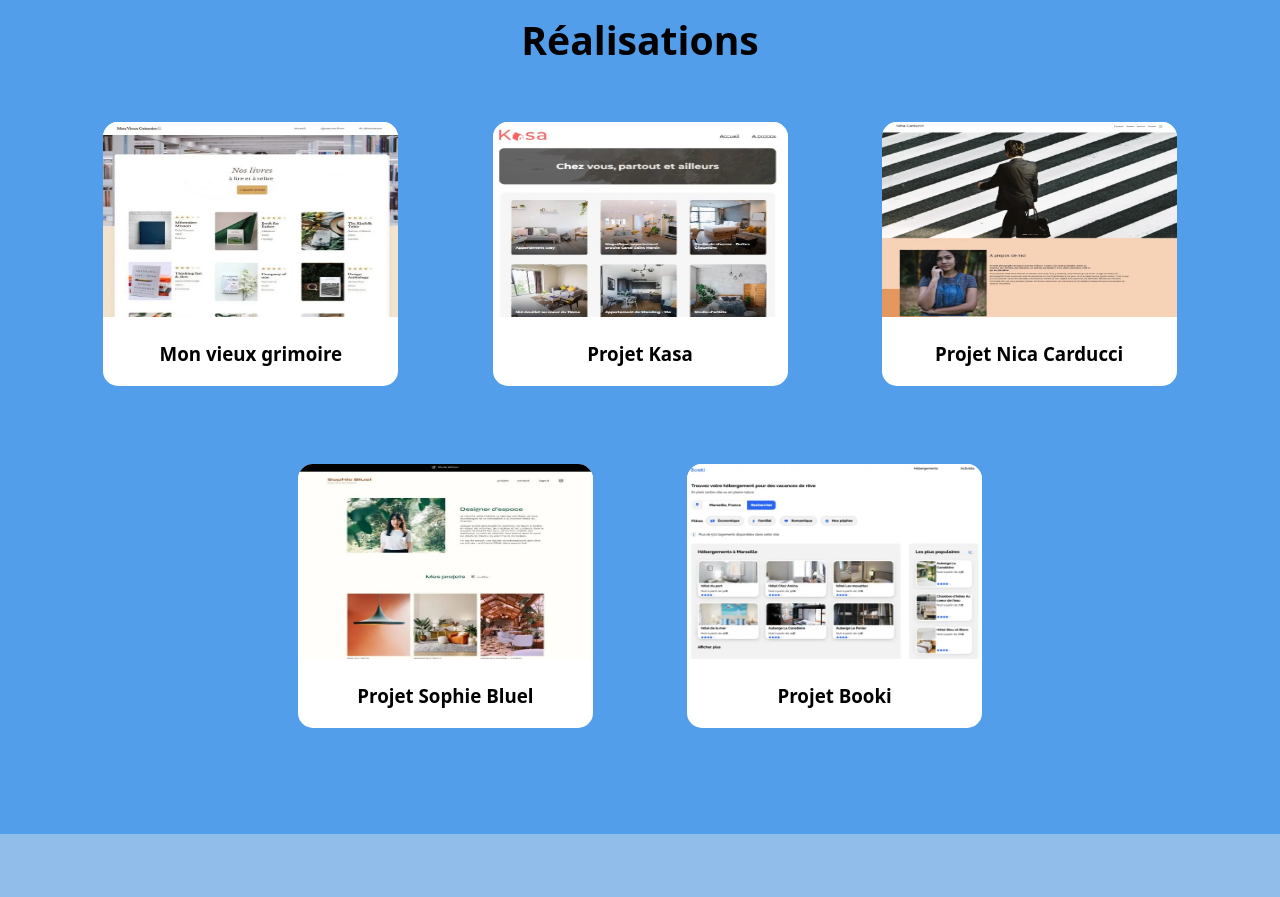
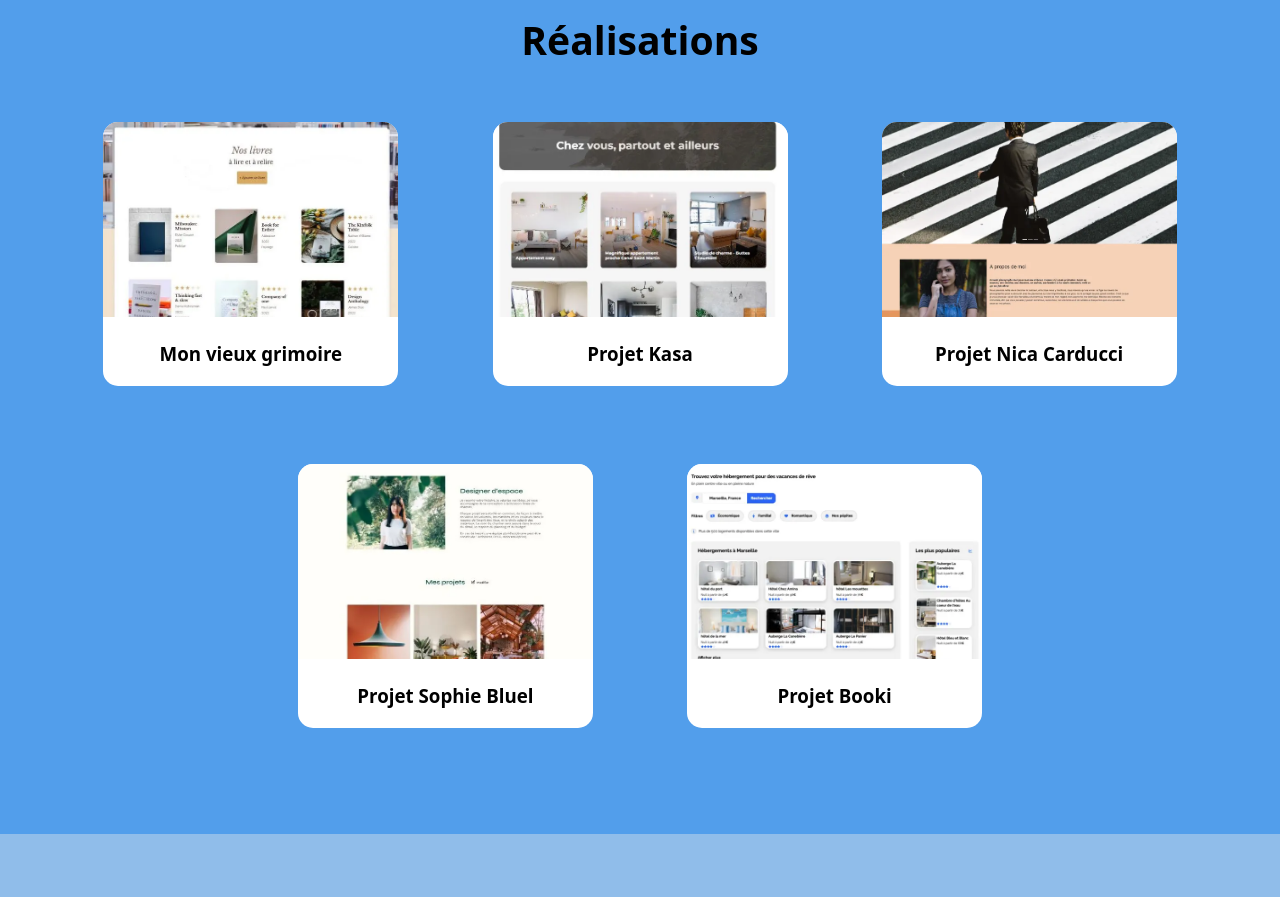
Before and after one commit to VivianeCG/mon_portfolio, a React (Create React App) app: page / in a window 1280 px wide. Shown: the part 2120-3017 px from the top of the page. Built offline with nearby package versions, Linux system fonts and the light colour scheme; a web font is replaced by a local one.

Commit message:
modifs photos

```diff
--- a/src/App.css
+++ b/src/App.css
@@ -171,6 +171,7 @@ h1{
   width: 295px;
   height: 195px;
   border-radius: 15px 15px 0 0;
+  object-fit: cover;
 }
 .card{
   margin: 0;
--- a/src/components/Header.jsx
+++ b/src/components/Header.jsx
@@ -13,7 +13,7 @@ function Header() {
             <Banner src={photo}>
                 <figcaption className="banner-figcaption">
                     <h1>Viviane CHENET développeuse web à BREST </h1>
-                    <div className="header-logos"><a href="https://www.linkedin.com/in/chenet-viviane"><img src={linkedin} alt="logo et lien vers LinkedIn" /></a><a href="https://github.com/VivianeCG"><img src={githublogo} alt="logo et lien vers github" /></a></div>
+                    <div className="header-logos"><a href="https://www.linkedin.com/in/chenet-viviane" target="_blank"><img src={linkedin} alt="logo et lien vers LinkedIn" /></a><a href="https://github.com/VivianeCG" target="_blank"><img src={githublogo} alt="logo et lien vers github" /></a></div>
                 </figcaption>
             </Banner>
 
```
Also changed, not shown: src/assets/photos/banner_photo.webp, src/assets/photos/portrait_1.jpeg (deleted).
